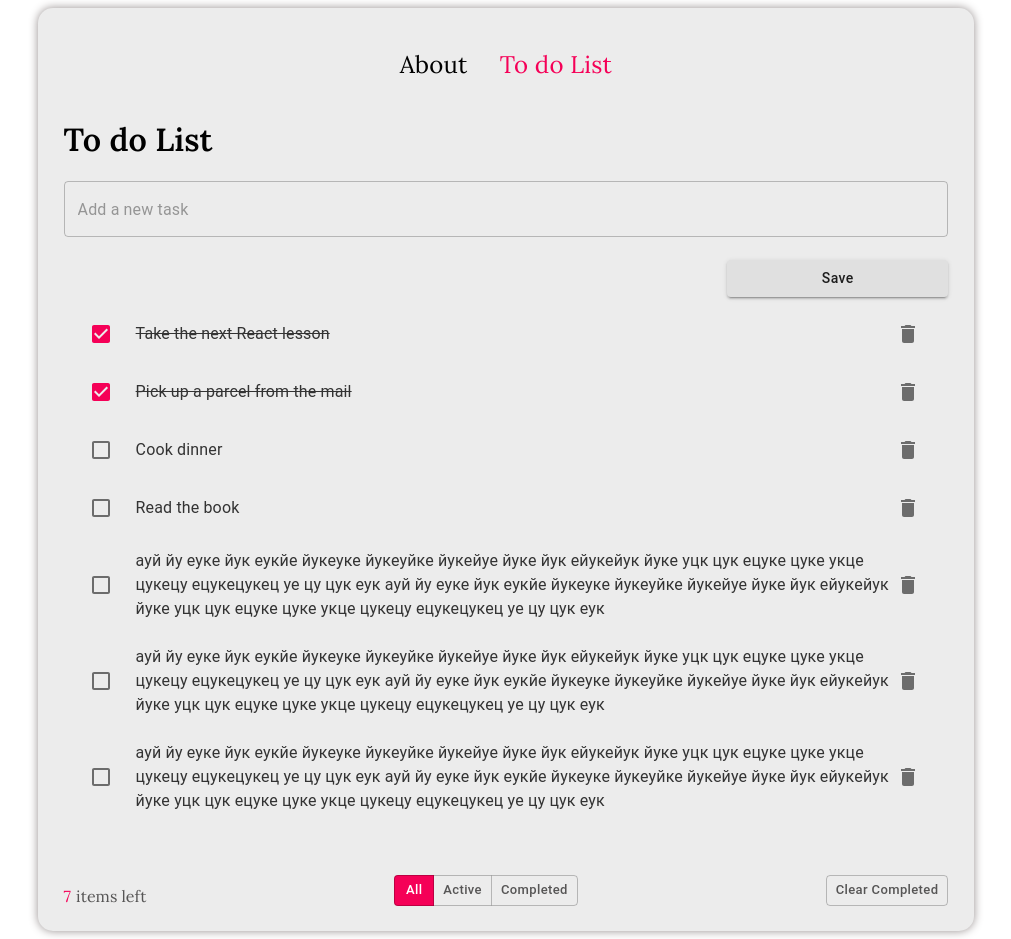
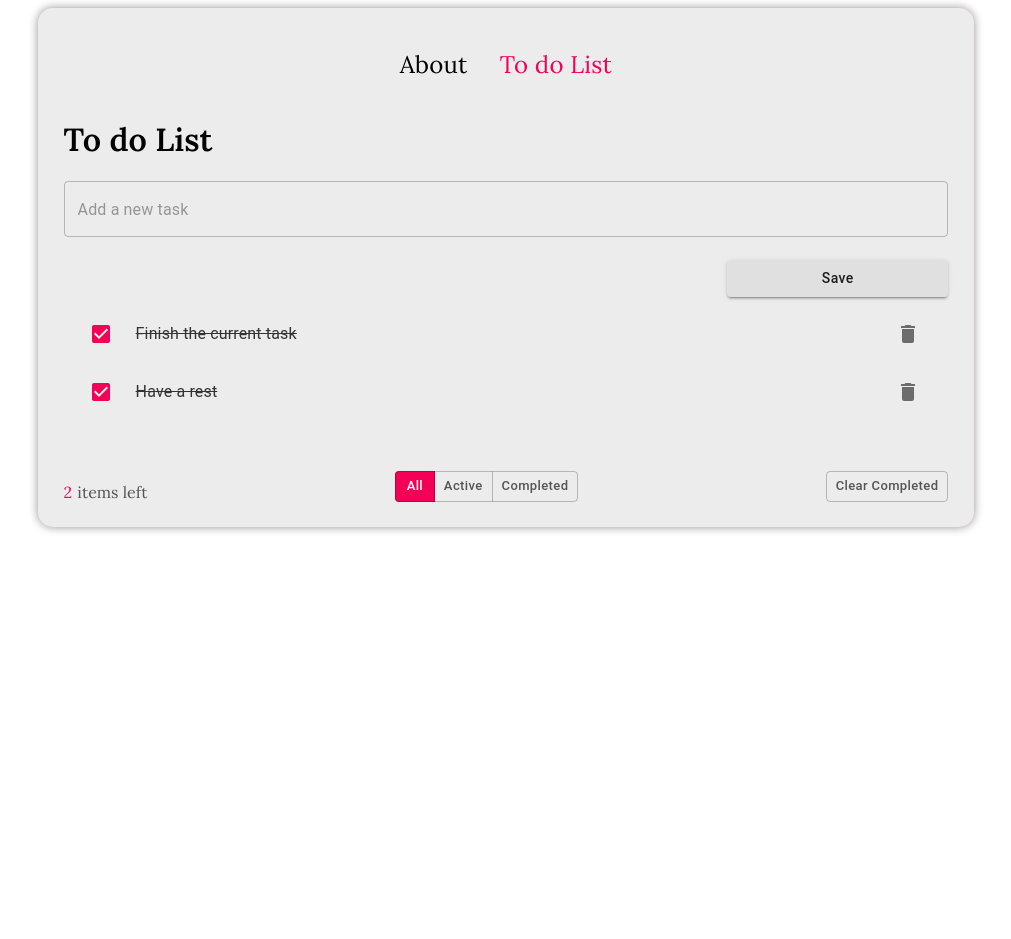
Before and after one commit to WebHeroSchool/TatiTodo, a React (Create React App) app: page /todo in a window 1280 px wide. Shown: the whole page, without its empty margins (134-1145 px from the left). After the commit the page ends 800 px from the top, so only its background shows below. Built offline with nearby package versions, Linux system fonts and the light colour scheme.

Commit message:
add my github account

```diff
--- a/src/components/About/About.js
+++ b/src/components/About/About.js
@@ -16,7 +16,7 @@ class About extends React.Component {
 	state ={
 		isLoading: true,
 		repoList:[],
-		username: '6thSence',//'TatevikBelokon',
+		username: 'TatevikBelokon',//'6thSence'
 		fetchRepoSuccess: false,
         error: '',
         email:'man.tatevic@yandex.ru',
--- a/src/components/Todo/Todo.js
+++ b/src/components/Todo/Todo.js
@@ -9,39 +9,14 @@ const Todo = () => {
 	const initialState = {
 		items: [
 			{
-				value: "Take the next React lesson",
+				value: "Finish the current task",
 				isDone: true,
 				id: 1
 			},
 			{
-				value: "Pick up a parcel from the mail",
+				value: "Have a rest",
 				isDone: true,
 				id: 2
-			},
-			{
-				value: "Сook dinner",
-				isDone: false,
-				id: 3
-			},
-			{
-				value: "Read the book",
-				isDone: false,
-				id: 4
-			},
-			{
-				value: "ауй йу еуке йук еукйе йукеуке йукеуйке йукейуе йуке йук ейукейук йуке уцк цук ецуке цуке укце цукецу ецукецукец уе цу цук еук ауй йу еуке йук еукйе йукеуке йукеуйке йукейуе йуке йук ейукейук йуке уцк цук ецуке цуке укце цукецу ецукецукец уе цу цук еук",
-				isDone: false,
-				id: 5
-			},
-			{
-				value: "ауй йу еуке йук еукйе йукеуке йукеуйке йукейуе йуке йук ейукейук йуке уцк цук ецуке цуке укце цукецу ецукецукец уе цу цук еук ауй йу еуке йук еукйе йукеуке йукеуйке йукейуе йуке йук ейукейук йуке уцк цук ецуке цуке укце цукецу ецукецукец уе цу цук еук",
-				isDone: false,
-				id: 6
-			},
-						{
-				value: "ауй йу еуке йук еукйе йукеуке йукеуйке йукейуе йуке йук ейукейук йуке уцк цук ецуке цуке укце цукецу ецукецукец уе цу цук еук ауй йу еуке йук еукйе йукеуке йукеуйке йукейуе йуке йук ейукейук йуке уцк цук ецуке цуке укце цукецу ецукецукец уе цу цук еук",
-				isDone: false,
-				id: 7
 			}
 		]
 	}
```
